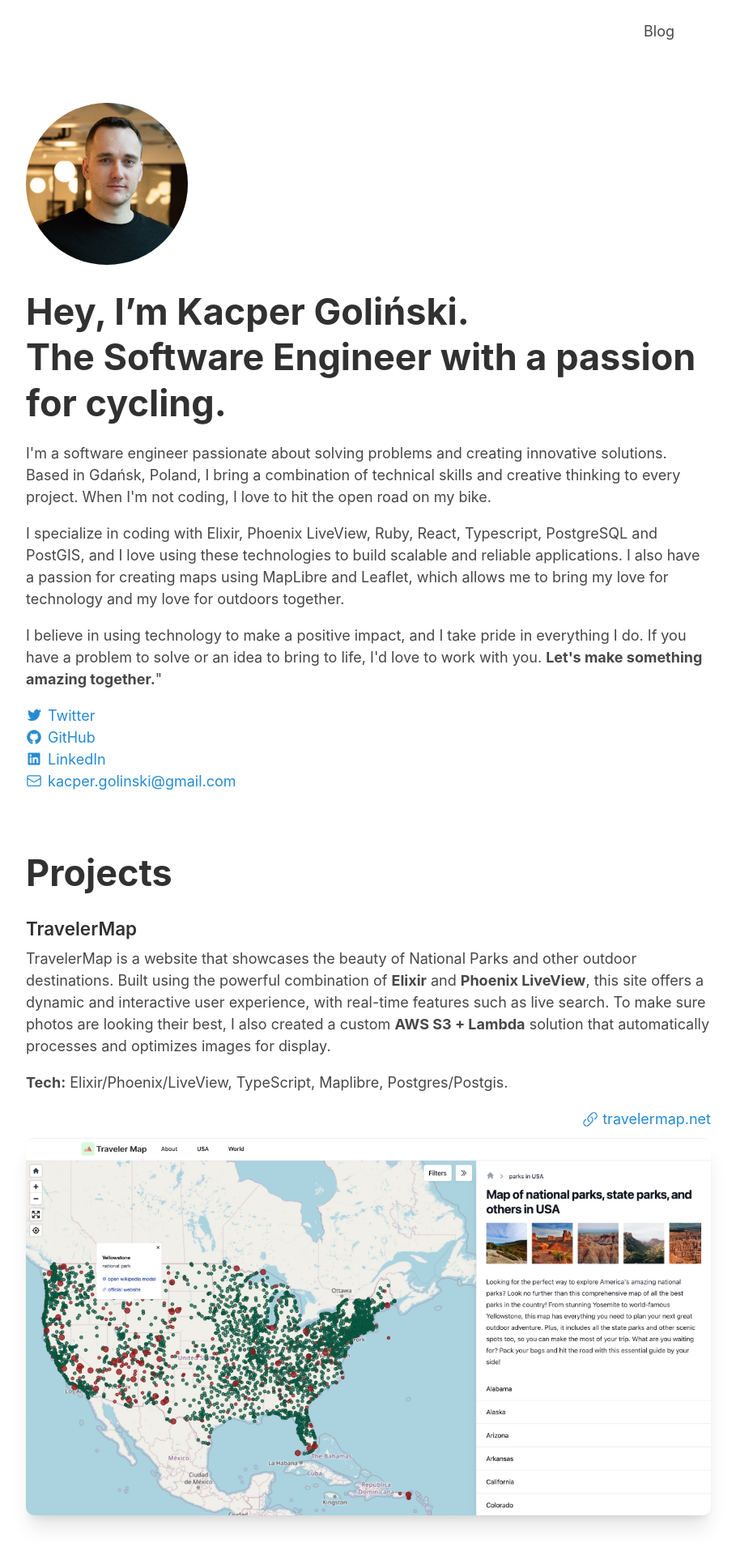
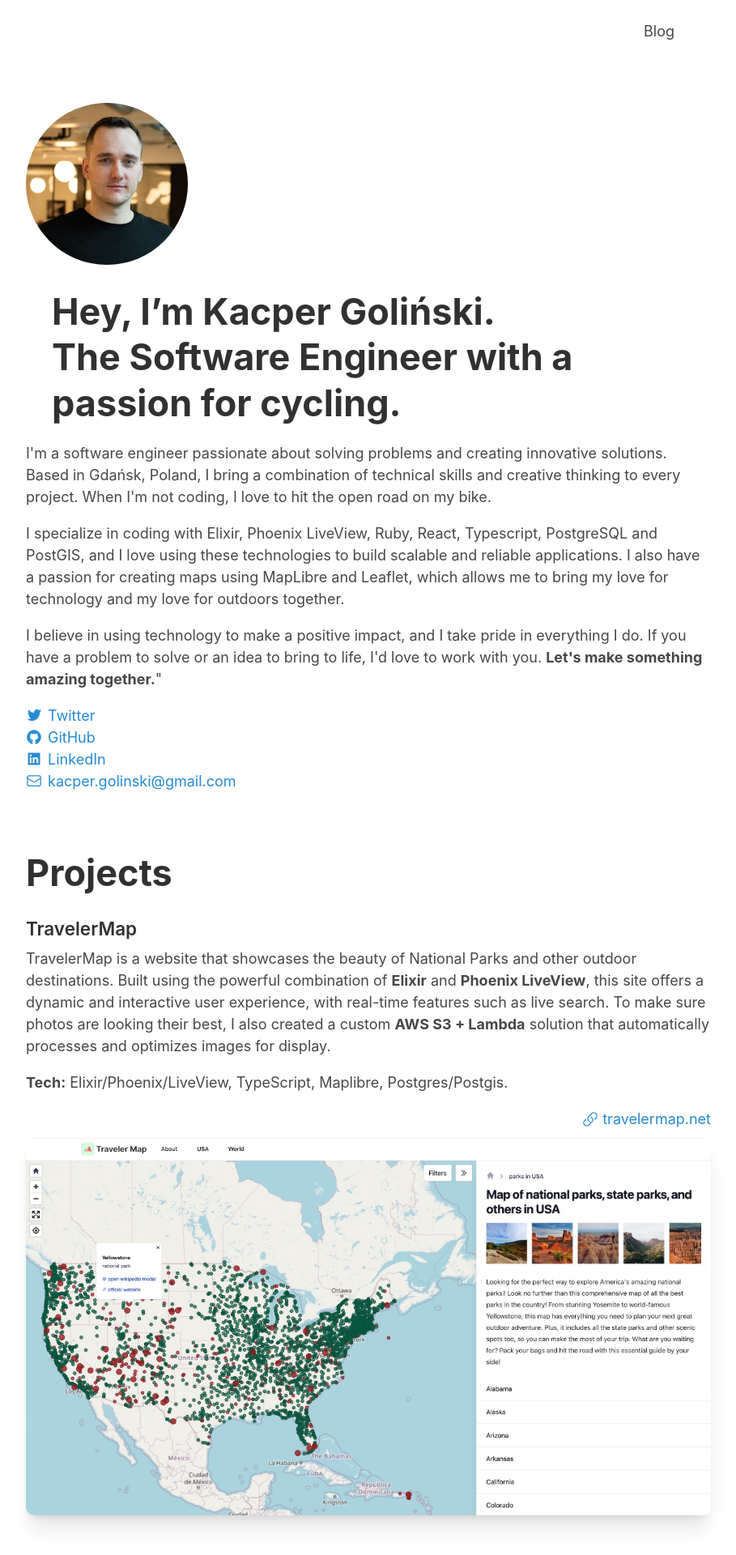
Before and after one commit to caspg/caspg.github.io, a Jekyll site: the page built from index.html, in a window 1280 px wide. Shown: the top 1920 px of the page at 81% size, without its empty margins (185-1094 px from the left). Built offline with Jekyll 4.4.1, drawn with Linux system fonts in a browser that asks for light colours; the list of posts is cut into pages by our own code.

Commit message:
Update _home.scss

```diff
--- a/_sass/_home.scss
+++ b/_sass/_home.scss
@@ -3,6 +3,7 @@
 
   header {
     h1 {
+      margin-left: 32px;
       font-size: 2.5rem;
       font-weight: bolder;
       font-family: "pt serif", $root-font-family;
@@ -34,3 +35,14 @@
     margin-top: 20px;
   }
 }
+
+@media screen and (max-width: 882px) {
+  header {
+    display: flex;
+    align-items: center;
+  }
+
+  .profile-pic {
+    margin: 0 !important;
+  }
+}
```
